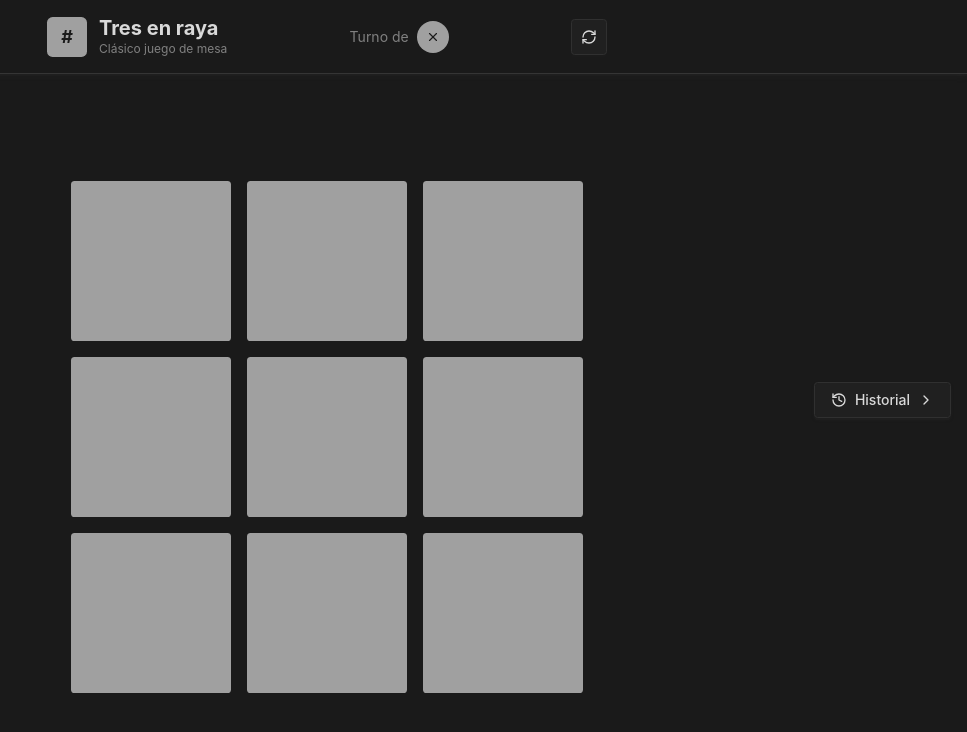
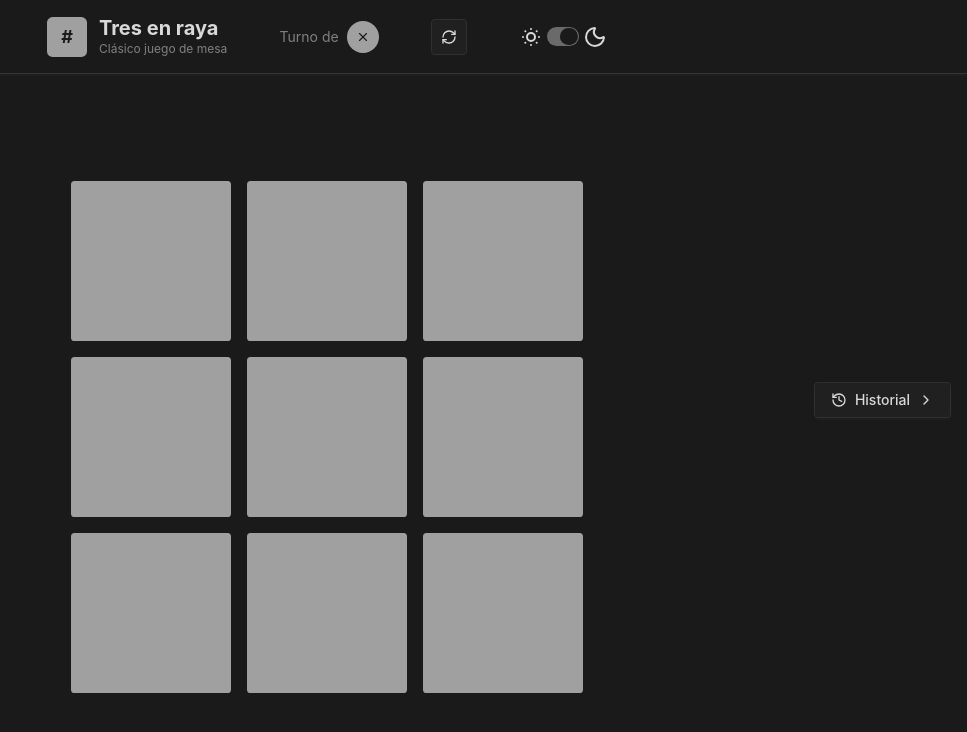
Before and after one commit to CEhM-Hernandez/tic-tac-toe, a React (Vite) app: page / in a window 1280 px wide. Shown: the top 732 px of the page, without its empty margins (313-1280 px from the left). Built offline with nearby package versions, Linux system fonts and the light colour scheme; what js-confetti would draw is missing.

Commit message:
feat: implement theme toggle functionality with local storage support

```diff
--- a/package.json
+++ b/package.json
@@ -17,6 +17,7 @@
     "@radix-ui/react-scroll-area": "^1.2.10",
     "@radix-ui/react-separator": "^1.1.8",
     "@radix-ui/react-slot": "^1.2.4",
+    "@radix-ui/react-switch": "^1.2.6",
     "@tailwindcss/vite": "4.1.18",
     "class-variance-authority": "^0.7.1",
     "clsx": "^2.1.1",
--- a/src/components/header/header.tsx
+++ b/src/components/header/header.tsx
@@ -3,6 +3,7 @@ import { Button } from '@/components/ui/button'
 import { Separator } from '@/components/ui/separator'
 import { useGame } from '@/hooks/use-game'
 import { Circle, RefreshCw, X } from 'lucide-react'
+import { ThemeButton } from './theme-button'
 
 export function Header() {
   const { currentPlayer, handleReset } = useGame()
@@ -42,6 +43,7 @@ export function Header() {
             <span className="sr-only">Reiniciar</span>
           </Button>
         </div>
+        <ThemeButton />
       </div>
       <Separator className="w-full" />
     </header>
--- /dev/null
+++ b/src/components/header/theme-button.tsx
@@ -0,0 +1,27 @@
+'use client'
+
+import { Switch } from '@/components/ui/switch'
+import { useThemeButton } from '@/hooks/use-theme-button'
+import { cn } from '@/lib/utils'
+import { Moon, SunDim } from 'lucide-react'
+
+function ThemeButton({ className }: { className?: string }) {
+  const { theme, setTheme } = useThemeButton()
+
+  return (
+    <span
+      title="Cambiar tema"
+      className={cn('flex flex-row gap-1 items-center justify-center', className)}
+    >
+      <SunDim className="size-6" />
+      <Switch
+        className="cursor-pointer"
+        checked={theme === 'dark'}
+        onCheckedChange={() => setTheme(theme === 'light' ? 'dark' : 'light')}
+      />
+      <Moon className="size-6" />
+    </span>
+  )
+}
+
+export { ThemeButton }
--- /dev/null
+++ b/src/components/ui/switch.tsx
@@ -0,0 +1,26 @@
+import * as React from 'react'
+import * as SwitchPrimitive from '@radix-ui/react-switch'
+
+import { cn } from '@/lib/utils'
+
+function Switch({ className, ...props }: React.ComponentProps<typeof SwitchPrimitive.Root>) {
+  return (
+    <SwitchPrimitive.Root
+      data-slot="switch"
+      className={cn(
+        'peer data-[state=checked]:bg-primary/60 data-[state=unchecked]:bg-primary/60 focus-visible:border-ring focus-visible:ring-ring/50 inline-flex h-[1.15rem] w-8 shrink-0 items-center rounded-full border border-transparent shadow-xs transition-all outline-none focus-visible:ring-[3px] disabled:cursor-not-allowed disabled:opacity-50',
+        className
+      )}
+      {...props}
+    >
+      <SwitchPrimitive.Thumb
+        data-slot="switch-thumb"
+        className={cn(
+          'bg-background dark:data-[state=unchecked]:bg-foreground dark:data-[state=checked]:bg-primary-foreground pointer-events-none block size-[1.12rem] rounded-full ring-0 transition-transform data-[state=checked]:translate-x-[calc(100%-6px)] data-[state=unchecked]:translate-x-0'
+        )}
+      />
+    </SwitchPrimitive.Root>
+  )
+}
+
+export { Switch }
--- /dev/null
+++ b/src/hooks/use-theme-button.ts
@@ -0,0 +1,26 @@
+'use client'
+
+import type { Theme } from '@/types/theme'
+import { getLocalStorageItem, setLocalStorageItem } from '@/utils/local-storage'
+import * as React from 'react'
+
+const changeTheme = (value: Theme) => {
+  if (value === 'dark') {
+    document.documentElement.classList.add('dark')
+    return
+  }
+  document.documentElement.classList.remove('dark')
+}
+
+export function useThemeButton() {
+  const themeFromStorage = getLocalStorageItem('theme') as Theme | null
+
+  const [theme, setTheme] = React.useState<Theme>(themeFromStorage || 'dark')
+
+  React.useEffect(() => {
+    changeTheme(theme)
+    setLocalStorageItem('theme', theme)
+  }, [theme])
+
+  return { theme, setTheme }
+}
--- /dev/null
+++ b/src/types/theme.ts
@@ -0,0 +1 @@
+export type Theme = 'dark' | 'light'
--- /dev/null
+++ b/src/utils/local-storage.ts
@@ -0,0 +1,14 @@
+const setLocalStorageItem = (name: string, value: string) => {
+  if (typeof window !== 'undefined') {
+    localStorage.setItem(name.toString(), value.toString())
+  }
+}
+
+const getLocalStorageItem = (name: string) => {
+  if (typeof window !== 'undefined') {
+    return localStorage.getItem(name.toString())
+  }
+  return null
+}
+
+export { setLocalStorageItem, getLocalStorageItem }
```
Also changed, not shown: 1 other file (tests, documents, lock files or other folders).
